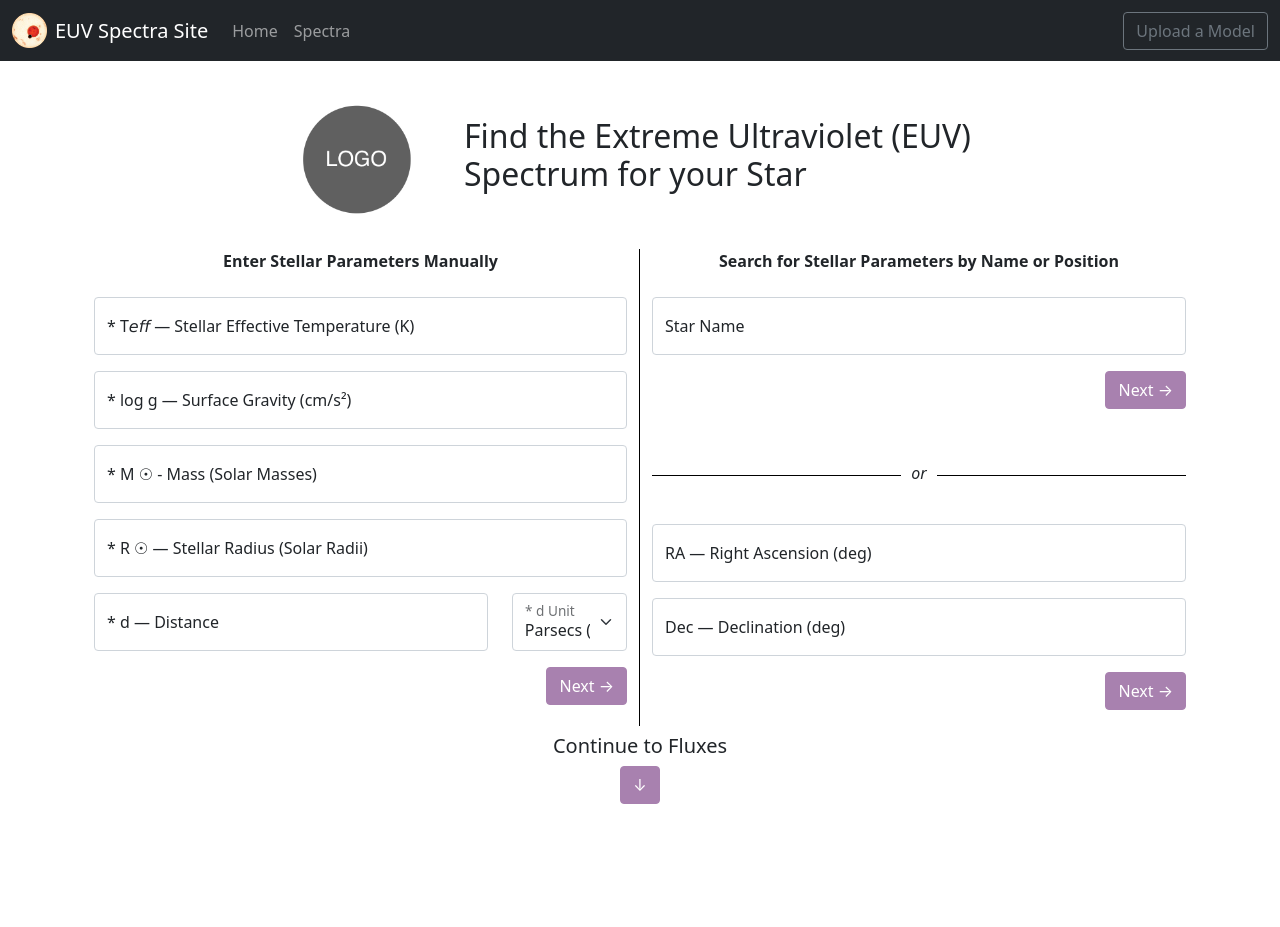
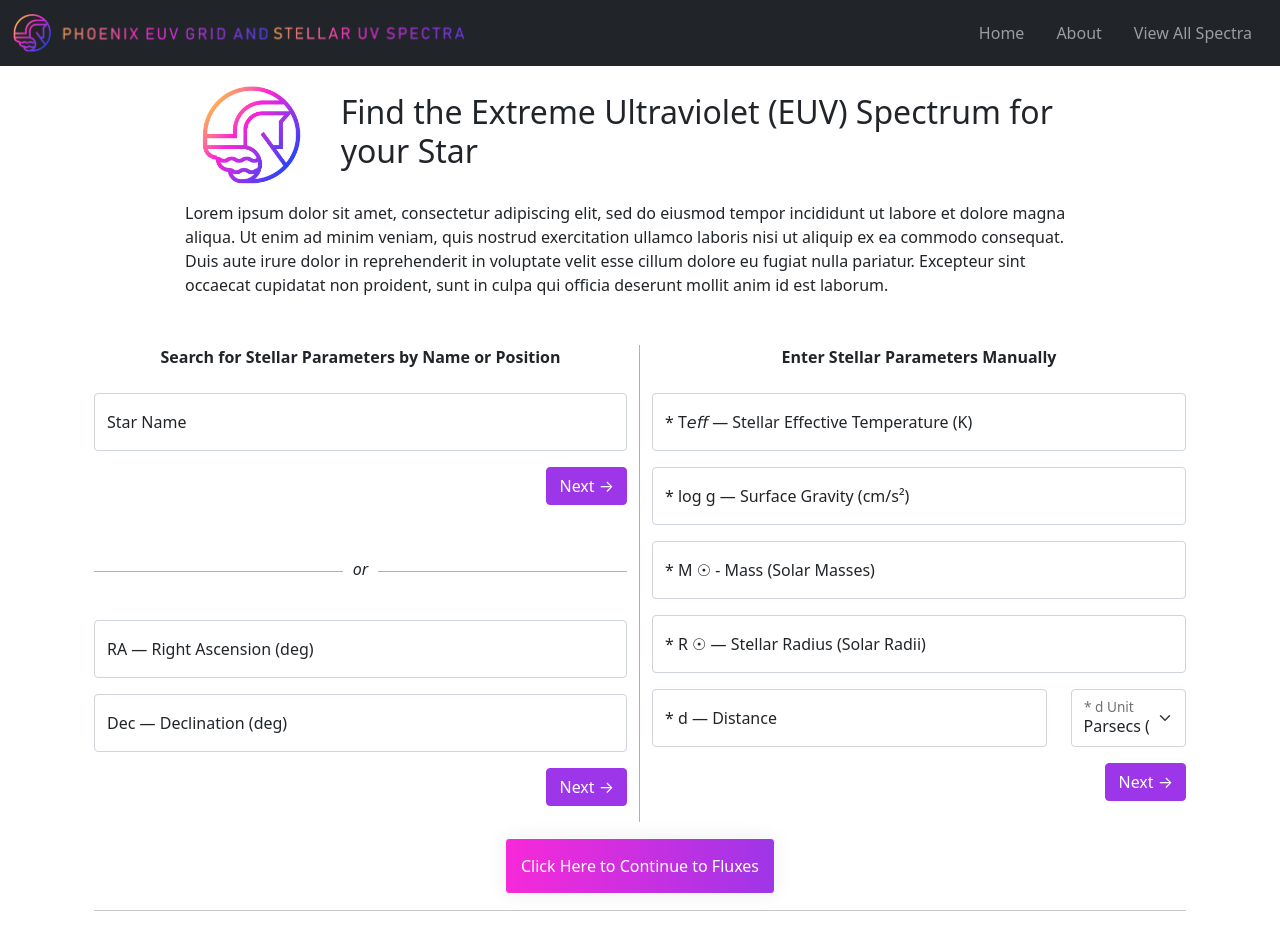
Before and after one commit to maliabarker/euv-spectra-site, a Flask app: page / in a window 1280 px wide. Before the commit the page ends 804 px from the top, so only its background shows below. Run offline with Flask 2, Linux system fonts and the light colour scheme.

Commit message:
[edit] added styling components and logos

```diff
--- a/euv_spectra_app/static/styles/styles.css
+++ b/euv_spectra_app/static/styles/styles.css
@@ -1,7 +1,7 @@
 #home-or {
     width: 100%;
     text-align: center;
-    border-bottom: 1px solid #000;
+    border-bottom: 1px solid #afb0b0;
     line-height: 0.1em;
     margin: 10px 0 20px;
 }
@@ -13,7 +13,7 @@
 }
 
 #home-left-col {
-    border-right: 1px solid #000;
+    border-right: 1px solid #afb0b0;
 }
 
 /* table {
@@ -72,11 +72,33 @@ th, td { display: block; }
 /* TRY PURPLE BTNS */
 
 .btn-primary, .btn-primary:active, .btn-primary:visited {
-    background-color: #a881af !important;
-    border-color: #a881af;
+    background-color: #9c36e8 !important;
+    border-color: #9c36e8;
 }
 
 .btn-primary:hover {
-    background-color: #87678d !important;
-    border-color: #87678d;
+    background-color: #6c25a3 !important;
+    border-color: #6c25a3 ;
 }
+
+#flux-continue-btn {
+    /* flex: 1 1 auto; */
+    /* margin: 10px; */
+    padding: 15px;
+    text-align: center;
+    /* text-transform: uppercase; */
+    transition: 0.5s;
+    background-size: 200% auto;
+    color: white;
+    box-shadow: 0 0 20px #eee;
+    /* border-radius: 10px; */
+    background-image: linear-gradient(to right, #f729d9 0%, #9c36e8 51%, #3443fc 100%) !important;
+    border-color: white;
+    color: white;
+}
+
+#flux-continue-btn:hover {
+    background-position: right center; /* change the direction of the change here */
+    border-color: white;
+    color: white;
+}
--- a/euv_spectra_app/templates/home.html
+++ b/euv_spectra_app/templates/home.html
@@ -11,19 +11,57 @@
             </div>
         </div>
 
-        <div class="col-sm-8 offset-sm-2 mt-3">
+        <div class="col-sm-10 offset-sm-1 mt-1">
             <div class="row d-flex align-items-center">
-                <div class="col-sm-3">
-                    <img src="{{url_for('static', filename='imgs/logo-placeholder.png')}}" alt="" class="img-fluid">
+                <div class="col-sm-2">
+                    <img src="{{url_for('static', filename='imgs/icon.png')}}" alt="" class="img img-fluid px-3 py-3">
                 </div>
-                <div class="col-sm-9">
+                <div class="col-sm-10">
                     <h2>Find the Extreme Ultraviolet (EUV) Spectrum for your Star</h2>
                 </div>
             </div>
+            <p>Lorem ipsum dolor sit amet, consectetur adipiscing elit, sed do eiusmod tempor incididunt ut labore et dolore magna aliqua. Ut enim ad minim veniam, quis nostrud exercitation ullamco laboris nisi ut aliquip ex ea commodo consequat. Duis aute irure dolor in reprehenderit in voluptate velit esse cillum dolore eu fugiat nulla pariatur. Excepteur sint occaecat cupidatat non proident, sunt in culpa qui officia deserunt mollit anim id est laborum.</p>
         </div>
 
-        <div class="row mt-2">
+        <div class="row mt-5">
             <div class="col-md-6" id="home-left-col">
+                <p class="text-center mb-4"><b>Search for Stellar Parameters by Name or Position</b></p>
+                <!--—————————NAME FORM——————————-->
+                <form action='/' method='POST' id="name-form">
+                    <fieldset>
+                        {{ name_form.csrf_token }}
+                        <div class="form-floating mb-3">
+                            {{ name_form.name(class="form-control", placeholder="Star Name") }}
+                            {{ name_form.name.label }}
+                        </div>
+                        <div class="d-flex justify-content-end">
+                            {{ name_form.submit(class="btn btn-primary mb-3", for="name-form", onclick="displayLoading();") }}
+                        </div>
+                    </fieldset>
+                </form>
+
+                <p id="home-or" class="my-5"><span>or</span></p>
+
+                <!--—————————POSITION FORM——————————-->
+                <form action="/" method="POST" id="position-form">
+                    <fieldset>
+                        {{ position_form.csrf_token }}
+                        <div class="form-floating mb-3">
+                            {{ position_form.ra(class="form-control", placeholder="RA") }}
+                            {{ position_form.ra.label }}
+                        </div>
+                        <div class="form-floating mb-3">
+                            {{ position_form.dec(class="form-control", placeholder="dec") }}
+                            {{ position_form.dec.label }}
+                        </div>
+                        <div class="d-flex justify-content-end">
+                            {{ position_form.submit(class="btn btn-primary mb-3", for="position-form", onclick="displayLoading();") }}
+                        </div>
+                    </fieldset>
+                </form>
+            </div>
+
+            <div class="col-md-6">
                 <p class="text-center mb-4"><b>Enter Stellar Parameters Manually</b></p>
                 <form action="/" method="POST" id="parameter-form">
                     {{ parameter_form.csrf_token }}
@@ -64,43 +102,6 @@
                         </div>
                         <div class="d-flex justify-content-end">
                             {{ parameter_form.submit(class="btn btn-primary mb-3", for="parameter-form") }}
-                        </div>
-                    </fieldset>
-                </form>
-            </div>
-
-            <div class="col-md-6">
-                <p class="text-center mb-4"><b>Search for Stellar Parameters by Name or Position</b></p>
-                <!--—————————NAME FORM——————————-->
-                <form action='/' method='POST' id="name-form">
-                    <fieldset>
-                        {{ name_form.csrf_token }}
-                        <div class="form-floating mb-3">
-                            {{ name_form.name(class="form-control", placeholder="Star Name") }}
-                            {{ name_form.name.label }}
-                        </div>
-                        <div class="d-flex justify-content-end">
-                            {{ name_form.submit(class="btn btn-primary mb-3", for="name-form", onclick="displayLoading();") }}
-                        </div>
-                    </fieldset>
-                </form>
-
-                <p id="home-or" class="my-5"><span>or</span></p>
-
-                <!--—————————POSITION FORM——————————-->
-                <form action="/" method="POST" id="position-form">
-                    <fieldset>
-                        {{ position_form.csrf_token }}
-                        <div class="form-floating mb-3">
-                            {{ position_form.ra(class="form-control", placeholder="RA") }}
-                            {{ position_form.ra.label }}
-                        </div>
-                        <div class="form-floating mb-3">
-                            {{ position_form.dec(class="form-control", placeholder="dec") }}
-                            {{ position_form.dec.label }}
-                        </div>
-                        <div class="d-flex justify-content-end">
-                            {{ position_form.submit(class="btn btn-primary mb-3", for="position-form", onclick="displayLoading();") }}
                         </div>
                     </fieldset>
                 </form>
@@ -258,9 +259,7 @@
                                         </div>
                                     </fieldset>
                                 </form>
-
                             </div>
-
                         </div>
                     </div>
                 </div>
@@ -270,13 +269,16 @@
                     modal.show();
                 </script>
             {% endif %}
+
         </div>
 
-        <div class="text-center mt-2 ">
-            <h5>Continue to Fluxes</h5>
-            <button class="btn btn-primary">↓</button>
+        <div class="text-center mt-3">
+            <button class="btn btn-primary" id="flux-continue-btn">Click Here to Continue to Fluxes</button>
         </div>
 
+        <hr>
+
+        <div id="flux-container">
             {% if (session.teff and session.logg and session.mass and session.stell_rad and session.dist) %}
                 <form id="flux-form" action="/" method="POST">
                     <fieldset>
@@ -317,6 +319,7 @@
                     </fieldset>
                 </form>
             {% endif %}
+        </div>
     </div>
 
 
--- a/euv_spectra_app/templates/partials/navbar.html
+++ b/euv_spectra_app/templates/partials/navbar.html
@@ -1,22 +1,23 @@
 <nav class="navbar navbar-expand-lg navbar-dark bg-dark">
     <div class="container-fluid">
         <a class="navbar-brand d-flex align-items-center" href="/" id="navbar-icon">
-            <img src="{{url_for('static', filename='imgs/icon2.png')}}" alt="" width="35" height="auto" class="me-2">
-            EUV Spectra Site
+            <img src="{{url_for('static', filename='imgs/logo-text-navbar.png')}}" alt="" width="auto" height="40" class="me-2">
 
         </a>
         <button class="navbar-toggler" type="button" data-bs-toggle="collapse" data-bs-target="#navbarSupportedContent" aria-controls="navbarSupportedContent" aria-expanded="false" aria-label="Toggle navigation">
             <span class="navbar-toggler-icon"></span>
         </button>
         <div class="collapse navbar-collapse" id="navbarSupportedContent">
-            <ul class="navbar-nav me-auto mb-2 mb-lg-0">
-                <li class="nav-item">
+            <ul class="navbar-nav ms-auto mb-2 mb-lg-0">
+                <li class="nav-item mx-2">
                     <a class="nav-link" href="/">Home</a>
                 </li>
-
+                <li class="nav-item mx-2">
+                    <a class="nav-link" href="/">About</a>
+                </li>
                 <!--Maybe allow people to view spectra by filters? (stretch challenge)-->
-                <li class="nav-item">
-                    <a class="nav-link" href="/">Spectra</a>
+                <li class="nav-item mx-2">
+                    <a class="nav-link" href="/">View All Spectra</a>
                 </li>
             </ul>
 
@@ -31,7 +32,7 @@
 
             <!-- Maybe let people upload new info/ new spectra/ models etc?
                 Important for ease of future use -->
-            <a class="btn btn-outline-secondary" href="/datasets/new">Upload a Model</a>
+            <!-- <a class="btn btn-outline-secondary" href="/datasets/new">Upload a Model</a> -->
         </div>
     </div>
 </nav>
```
Also changed, not shown: euv_spectra_app/static/imgs/3Dlogo.png (added), euv_spectra_app/static/imgs/PEGASUS-Logo-B2.png (added), euv_spectra_app/static/imgs/PEGASUS-text.png (added), euv_spectra_app/static/imgs/icon.png, euv_spectra_app/static/imgs/icon2.png (deleted), euv_spectra_app/static/imgs/logo-text-navbar.png (added). Lines whose indentation alone changed are shown as unchanged.
